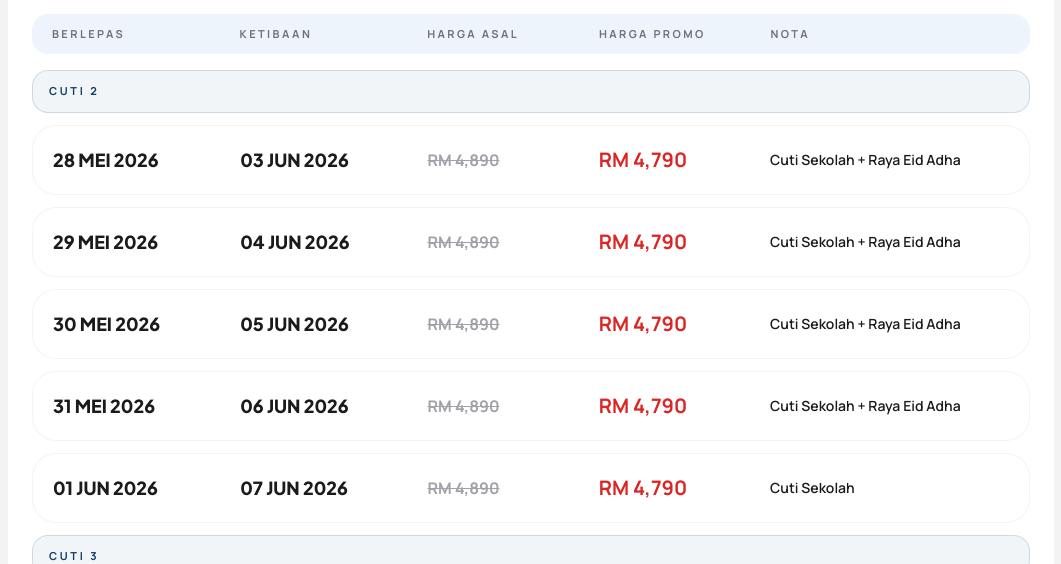
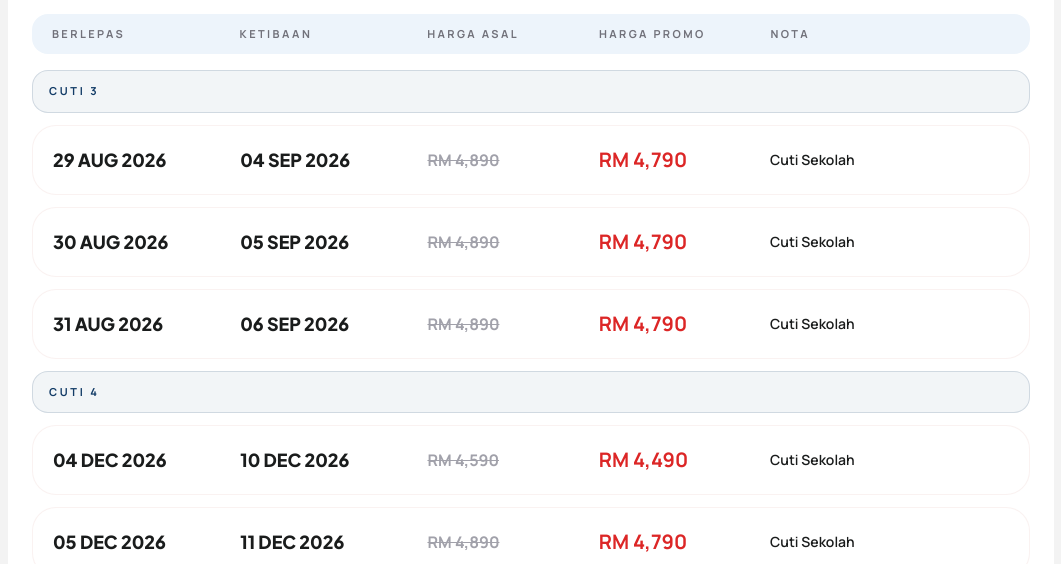
Before and after one commit to zackvibecode/YUNNAN-LANDING-PAGE-, a plain HTML site: page public/index.html in a window 1280 px wide. Shown: the part 6179-6743 px from the top of the page, without its empty margins (109-1170 px from the left). Drawn offline with nearby package versions, Linux system fonts and the light colour scheme.

Commit message:
Update pricing and dates

```diff
--- a/public/index.html
+++ b/public/index.html
@@ -366,8 +366,7 @@
 <div class="pricing-panel tab-content" id="pricing-panel-pelepasan"></div>
 </div>
 
-<div class="mt-8 grid gap-4 sm:grid-cols-2 xl:grid-cols-3">
-<div class="rounded-2xl border border-[#123b66]/12 bg-surface px-4 py-4"><p class="text-[11px] font-bold uppercase tracking-[0.24em] text-[#123b66]">CUTI 2</p><p class="mt-2 text-sm font-semibold text-on-surface">Mula : 23 MAY 2026</p><p class="text-sm font-semibold text-on-surface">Tamat : 07 JUN 2026</p></div>
+<div class="mt-8 grid gap-4 sm:grid-cols-2">
 <div class="rounded-2xl border border-[#123b66]/12 bg-surface px-4 py-4"><p class="text-[11px] font-bold uppercase tracking-[0.24em] text-[#123b66]">CUTI 3</p><p class="mt-2 text-sm font-semibold text-on-surface">Mula : 29 AUG 2026</p><p class="text-sm font-semibold text-on-surface">Tamat : 06 SEP 2026</p></div>
 <div class="rounded-2xl border border-[#123b66]/12 bg-surface px-4 py-4"><p class="text-[11px] font-bold uppercase tracking-[0.24em] text-[#123b66]">CUTI 4</p><p class="mt-2 text-sm font-semibold text-on-surface">Mula : 05 DIS 2026</p><p class="text-sm font-semibold text-on-surface">Tamat : 31 DIS 2026</p></div>
 </div>
@@ -391,14 +390,7 @@
       title: 'Jadual Tarikh Cuti Sekolah',
       note: 'Pilihan tarikh cuti sekolah bagi tempahan 2026.',
       rows: [
-        { group: 'CUTI 2' },
-        { depart: '28 MEI 2026', arrive: '03 JUN 2026', original: 'RM 4,890', promo: 'RM 4,790', note: 'Cuti Sekolah + Raya Eid Adha' },
-        { depart: '29 MEI 2026', arrive: '04 JUN 2026', original: 'RM 4,890', promo: 'RM 4,790', note: 'Cuti Sekolah + Raya Eid Adha' },
-        { depart: '30 MEI 2026', arrive: '05 JUN 2026', original: 'RM 4,890', promo: 'RM 4,790', note: 'Cuti Sekolah + Raya Eid Adha' },
-        { depart: '31 MEI 2026', arrive: '06 JUN 2026', original: 'RM 4,890', promo: 'RM 4,790', note: 'Cuti Sekolah + Raya Eid Adha' },
-        { depart: '01 JUN 2026', arrive: '07 JUN 2026', original: 'RM 4,890', promo: 'RM 4,790', note: 'Cuti Sekolah' },
         { group: 'CUTI 3' },
-        { depart: '28 AUG 2026', arrive: '03 SEP 2026', original: 'RM 4,890', promo: 'RM 4,790', note: 'Cuti Sekolah' },
         { depart: '29 AUG 2026', arrive: '04 SEP 2026', original: 'RM 4,890', promo: 'RM 4,790', note: 'Cuti Sekolah' },
         { depart: '30 AUG 2026', arrive: '05 SEP 2026', original: 'RM 4,890', promo: 'RM 4,790', note: 'Cuti Sekolah' },
         { depart: '31 AUG 2026', arrive: '06 SEP 2026', original: 'RM 4,890', promo: 'RM 4,790', note: 'Cuti Sekolah' },
@@ -419,16 +411,6 @@
       title: 'Jadual Pelepasan',
       note: 'Pilihan tarikh pelepasan mengikut jadual semasa.',
       rows: [
-        { depart: '02 APR 2026', arrive: '08 APR 2026', original: 'RM 4,590', promo: 'RM 4,490', note: 'Musim Spring' },
-        { depart: '09 APR 2026', arrive: '14 APR 2026', original: 'RM 4,590', promo: 'RM 4,490', note: 'Musim Spring' },
-        { depart: '16 APR 2026', arrive: '22 APR 2026', original: 'RM 4,590', promo: 'RM 4,490', note: 'Musim Spring' },
-        { depart: '17 APR 2026', arrive: '23 APR 2026', original: 'RM 4,590', promo: 'RM 4,490', note: 'Musim Spring' },
-        { depart: '22 APR 2026', arrive: '28 APR 2026', original: 'RM 4,590', promo: 'RM 4,490', note: 'Musim Spring' },
-        { depart: '23 APR 2026', arrive: '29 APR 2026', original: 'RM 4,590', promo: 'RM 4,490', note: 'Musim Spring' },
-        { depart: '07 MEI 2026', arrive: '13 MEI 2026', original: 'RM 4,590', promo: 'RM 4,490', note: 'Musim Spring' },
-        { depart: '08 MEI 2026', arrive: '14 MEI 2026', original: 'RM 4,590', promo: 'RM 4,490', note: 'Musim Spring' },
-        { depart: '14 MEI 2026', arrive: '20 MEI 2026', original: 'RM 4,590', promo: 'RM 4,490', note: 'Musim Spring' },
-        { depart: '15 MEI 2026', arrive: '21 MEI 2026', original: 'RM 4,590', promo: 'RM 4,190', note: 'Musim Spring' },
         { depart: '10 JUN 2026', arrive: '16 JUN 2026', original: 'RM 4,590', promo: 'RM 4,190', note: 'Musim Summer' },
         { depart: '16 JUN 2026', arrive: '22 JUN 2026', original: 'RM 4,590', promo: 'RM 4,490', note: 'Musim Summer' },
         { depart: '03 JUL 2026', arrive: '09 JUL 2026', original: 'RM 4,590', promo: 'RM 4,190', note: 'Musim Summer' },
@@ -436,16 +418,16 @@
         { depart: '06 AUG 2026', arrive: '12 AUG 2026', original: 'RM 4,590', promo: 'RM 4,490', note: 'Musim Summer' },
         { depart: '13 AUG 2026', arrive: '19 AUG 2026', original: 'RM 4,590', promo: 'RM 4,490', note: 'Musim Summer' },
         { depart: '22 AUG 2026', arrive: '28 AUG 2026', original: 'RM 4,590', promo: 'RM 4,490', note: 'Musim Summer' },
+        { depart: '28 AUG 2026', arrive: '03 SEP 2026', original: 'RM 4,590', promo: 'RM 4,490', note: 'Musim Summer' },
         { depart: '16 SEP 2026', arrive: '22 SEP 2026', original: 'RM 4,590', promo: 'RM 4,490', note: 'Musim Summer' },
         { depart: '24 SEP 2026', arrive: '30 SEP 2026', original: 'RM 4,590', promo: 'RM 4,490', note: 'Musim Summer' },
-        { depart: '09 OCT 2026', arrive: '15 OCT 2026', original: 'RM 4,590', promo: 'RM 4,490', note: 'Musim Autumn' },
-        { depart: '16 OCT 2026', arrive: '22 OCT 2026', original: 'RM 4,590', promo: 'RM 4,490', note: 'Musim Autumn' },
-        { depart: '22 OCT 2026', arrive: '28 OCT 2026', original: 'RM 4,590', promo: 'RM 4,490', note: 'Musim Autumn' },
-        { depart: '23 OCT 2026', arrive: '29 OCT 2026', original: 'RM 4,590', promo: 'RM 4,490', note: 'Musim Autumn' },
-        { depart: '06 NOV 2026', arrive: '12 NOV 2026', original: 'RM 4,590', promo: 'RM 4,490', note: 'Musim Autumn + Deepavali' },
-        { depart: '07 NOV 2026', arrive: '13 NOV 2026', original: 'RM 4,590', promo: 'RM 4,490', note: 'Musim Autumn + Deepavali' },
-        { depart: '19 NOV 2026', arrive: '25 NOV 2026', original: 'RM 4,590', promo: 'RM 4,490', note: 'Musim Autumn' },
-        { depart: '20 NOV 2026', arrive: '26 NOV 2026', original: 'RM 4,590', promo: 'RM 4,490', note: 'Musim Autumn' }
+        { depart: '09 OCT 2026', arrive: '15 OCT 2026', original: 'RM 4,590', promo: 'RM 3,890', note: 'Musim Autumn' },
+        { depart: '16 OCT 2026', arrive: '22 OCT 2026', original: 'RM 4,590', promo: 'RM 3,890', note: 'Musim Autumn' },
+        { depart: '22 OCT 2026', arrive: '28 OCT 2026', original: 'RM 4,590', promo: 'RM 3,890', note: 'Musim Autumn' },
+        { depart: '23 OCT 2026', arrive: '29 OCT 2026', original: 'RM 4,590', promo: 'RM 3,890', note: 'Musim Autumn' },
+        { depart: '06 NOV 2026', arrive: '12 NOV 2026', original: 'RM 4,590', promo: 'RM 3,890', note: 'Musim Autumn + Deepavali' },
+        { depart: '19 NOV 2026', arrive: '25 NOV 2026', original: 'RM 4,590', promo: 'RM 3,890', note: 'Musim Autumn' },
+        { depart: '20 NOV 2026', arrive: '26 NOV 2026', original: 'RM 4,590', promo: 'RM 3,890', note: 'Musim Autumn' }
       ]
     }
   };
```
